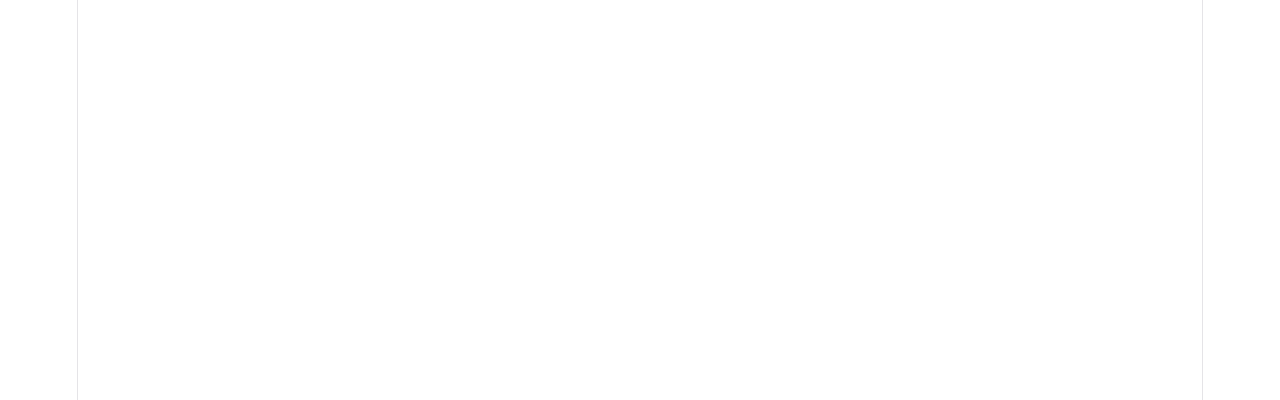
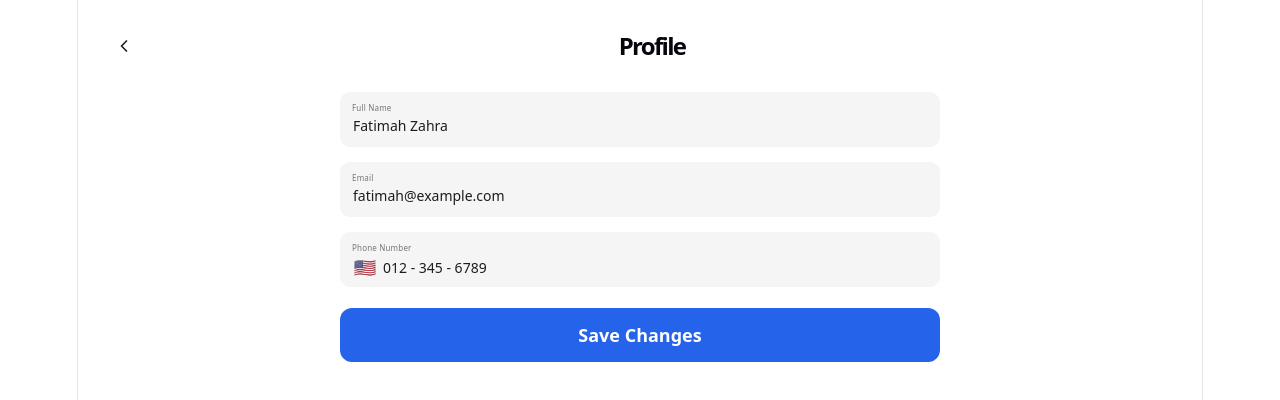
Before and after one commit to FatimahZahra30/weather-app, a Vue app: page /profile in a window 1280 px wide. Before the commit this address had no page. Shown: the top 400 px of the page. Built offline with nearby package versions, Linux system fonts and the light colour scheme.

Commit message:
feat: setup up the layout for profile page using the template

```diff
--- a/src/components/atoms/AppInput.vue
+++ b/src/components/atoms/AppInput.vue
@@ -50,7 +50,7 @@
 
   box-sizing: border-box;
 
-  border: 1px solid #D2DFFF;
+  border: 1px solid #F5F5F5;
   border-radius: 10px;
 
   background: #F5F5F5;
--- a/src/components/organisms/ProfileForm.vue
+++ b/src/components/organisms/ProfileForm.vue
@@ -261,11 +261,11 @@
 
   box-sizing: border-box;
 
-  border: 1px solid #D2DFFF;
+  border: 1px solid #F5F5F5;
   border-radius: 10px;
 
 
-  background: #F5F7FC;
+  background: #F5F5F5;
 
   overflow: hidden;
 }
--- /dev/null
+++ b/src/pages/ProfilePage.vue
@@ -0,0 +1,95 @@
+<script setup lang="ts">
+import AppIconButton from '../components/atoms/AppIconButton.vue'
+import ProfileForm from '../components/organisms/ProfileForm.vue'
+
+const handleSave = (profile: {
+  name: string
+  email: string
+  phone: string
+}) => {
+  console.log('Profile saved:', profile)
+}
+</script>
+
+<template>
+  <main class="profile-page">
+
+    <!-- Header -->
+    <section class="header">
+      <AppIconButton
+        icon="arrowLeft"
+        :size="20"
+      />
+
+      <h1>
+        Profile
+      </h1>
+
+      <!-- Keeps title centered -->
+      <div class="header__spacer"></div>
+    </section>
+
+    <!-- Profile Form -->
+    <section class="profile-page__form">
+      <ProfileForm
+        @save="handleSave"
+      />
+    </section>
+
+  </main>
+</template>
+
+<style scoped>
+.profile-page {
+  width: 100%;
+  min-height: 100vh;
+
+  padding: 24px;
+
+  box-sizing: border-box;
+
+  color: #201C1C;
+}
+
+/* =========================
+   Header
+   ========================= */
+
+.header {
+  display: flex;
+  align-items: center;
+
+  width: 100%;
+
+  margin-bottom: 24px;
+}
+
+.header h1 {
+  flex: 1;
+
+  margin: 0;
+
+  text-align: center;
+
+  font-size: 24px;
+  font-weight: 600;
+}
+
+.header__spacer {
+  width: 20px;
+  height: 20px;
+}
+
+/* =========================
+   Profile Form
+   ========================= */
+
+.profile-page__form {
+  width: 100%;
+  max-width: 600px;
+
+  margin: 0 auto;
+
+  box-sizing: border-box;
+}
+</style>
--- a/src/router/index.ts
+++ b/src/router/index.ts
@@ -2,6 +2,7 @@
 
 import WeatherPage from '../pages/WeatherPage.vue'
 import WeatherDetailPage from '../pages/WeatherDetailPage.vue'
+import ProfilePage from '../pages/ProfilePage.vue'
 
 const router = createRouter({
   history: createWebHistory(),
@@ -17,6 +18,11 @@
       name: 'weather-details',
       component: WeatherDetailPage,
     },
+    {
+        path: '/profile',
+        name: 'profile',
+        component: ProfilePage,
+    }
   ],
 })
 
```
